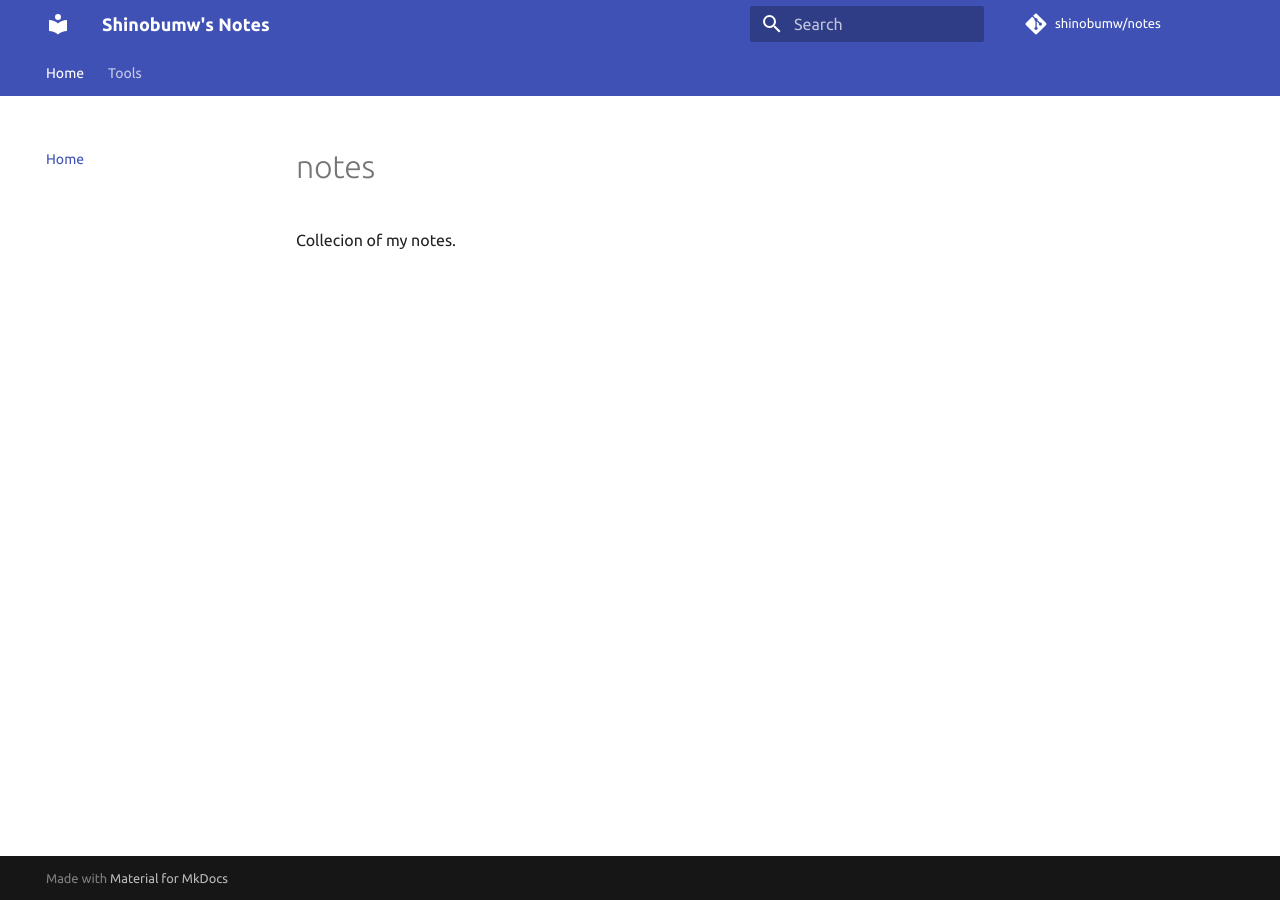
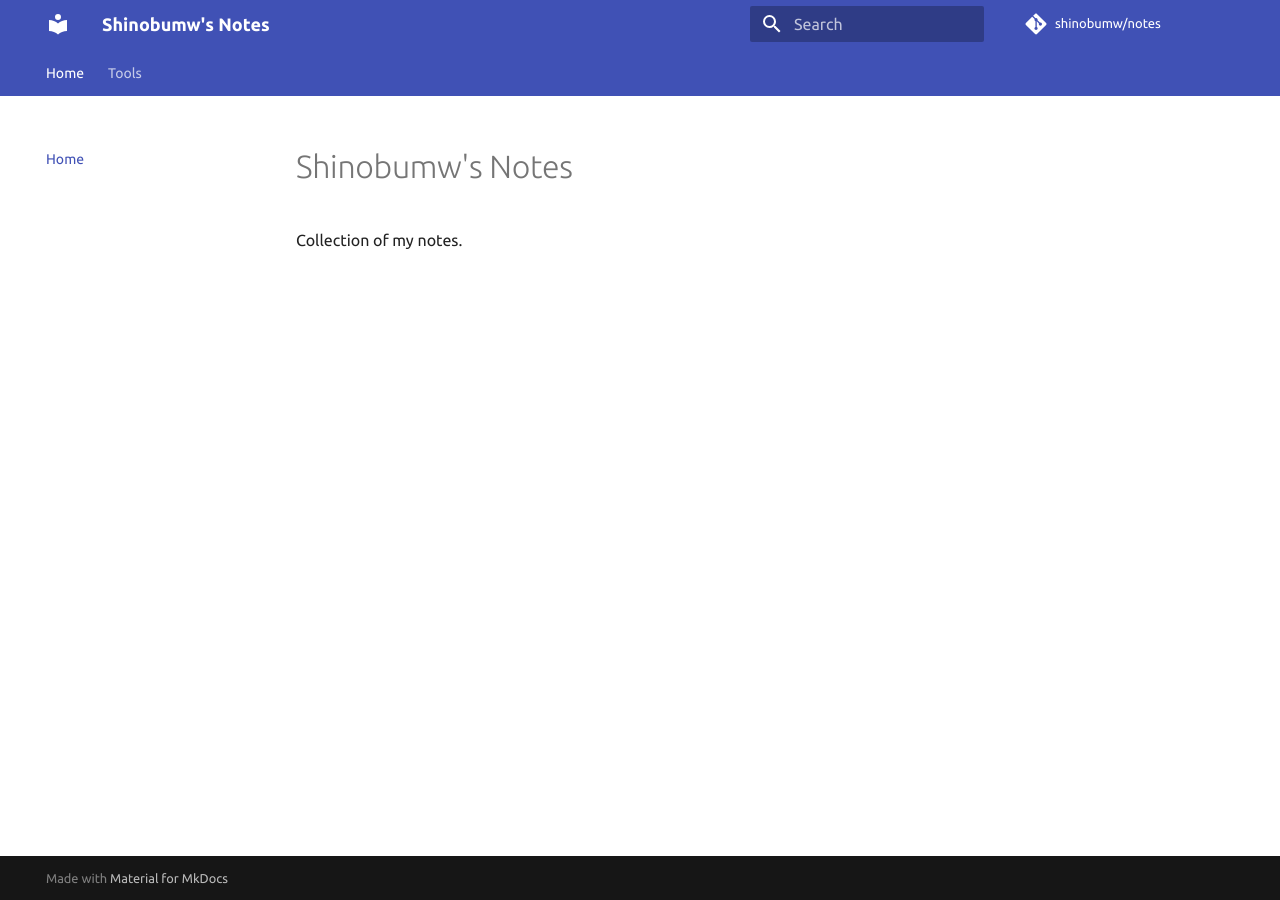
Before and after one commit to shinobumw/notes, an MkDocs documentation site: the page built from docs/index.md, in a window 1280 px wide. Built offline with MkDocs 1.6.1 and Material for MkDocs 9.7.7, drawn with Linux system fonts in a browser that asks for light colours; comment, search, counter and statistics services are not loaded.

Commit message:
Fix typo

```diff
--- a/docs/index.md
+++ b/docs/index.md
@@ -1,3 +1,3 @@
-# notes
+# Shinobumw's Notes
 
-Collecion of my notes.
+Collection of my notes.
```
Also changed, not shown: README.md (+1 -1 lines), docs/about.md (+2 -0 lines).
